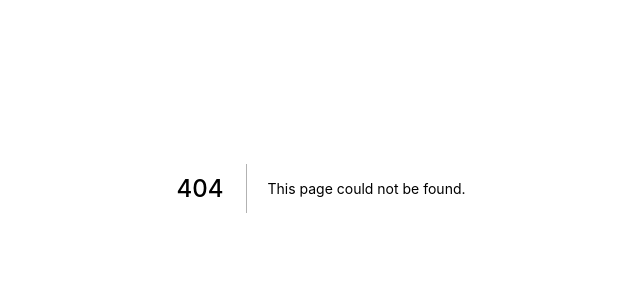
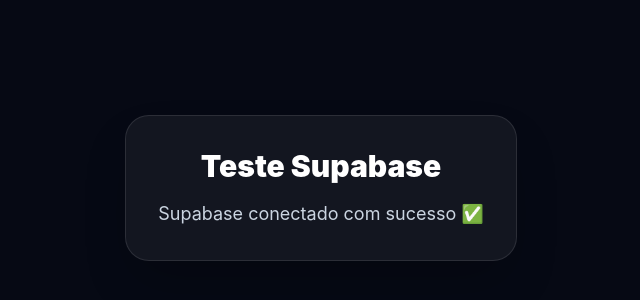
Before and after one commit to dominguesinglid-stack/fabrica-produtos-ia-membros, a Next.js app: page /teste-supabase in a window 1280 px wide. Before the commit this address had no page. Shown: the part 212-512 px from the top of the page, without its empty margins (319-959 px from the left). Built offline with nearby package versions, Linux system fonts and the light colour scheme; no server answers.

Commit message:
Create page.tsx

```diff
--- /dev/null
+++ b/src/app/teste-supabase/page.tsx
@@ -0,0 +1,32 @@
+"use client";
+
+import { useEffect, useState } from "react";
+import { supabase } from "@/lib/supabase";
+
+export default function TesteSupabasePage() {
+  const [status, setStatus] = useState("Testando conexão...");
+
+  useEffect(() => {
+    async function testConnection() {
+      const { data, error } = await supabase.auth.getSession();
+
+      if (error) {
+        setStatus("Erro ao conectar com Supabase");
+        return;
+      }
+
+      setStatus("Supabase conectado com sucesso ✅");
+    }
+
+    testConnection();
+  }, []);
+
+  return (
+    <main className="flex min-h-screen items-center justify-center bg-[#060914] p-6 text-white">
+      <div className="rounded-3xl border border-white/10 bg-white/[0.055] p-8 text-center shadow-2xl">
+        <h1 className="text-3xl font-black">Teste Supabase</h1>
+        <p className="mt-4 text-lg text-slate-300">{status}</p>
+      </div>
+    </main>
+  );
+}
```
